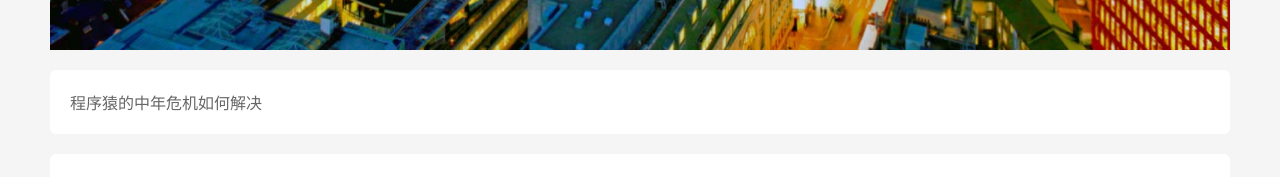
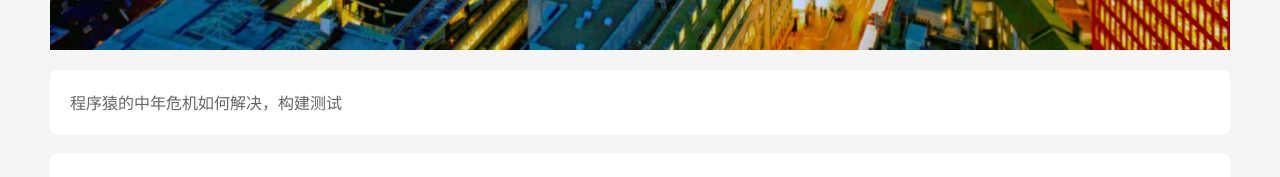
Before and after one commit to L-cw/code, a Vue app: page / in a window 1280 px wide. Shown: the part 694-871 px from the top of the page. Built offline with nearby package versions, Linux system fonts and the light colour scheme.

Commit message:
build test

```diff
--- a/src/views/index.vue
+++ b/src/views/index.vue
@@ -20,7 +20,7 @@ export default {
       list: [
         {
           id: '1',
-          title: '程序猿的中年危机如何解决'
+          title: '程序猿的中年危机如何解决，构建测试'
         },
         {
           id: '2',
```
